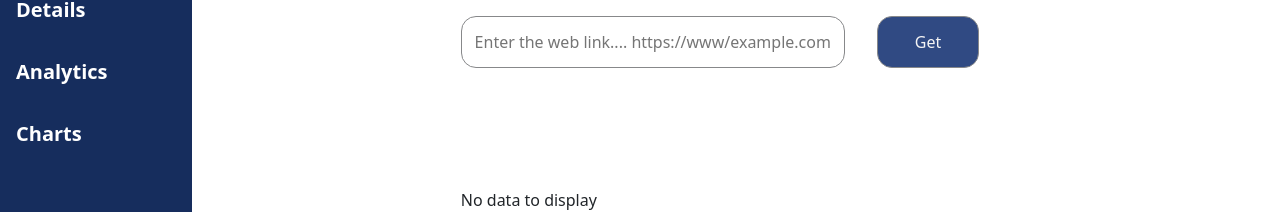
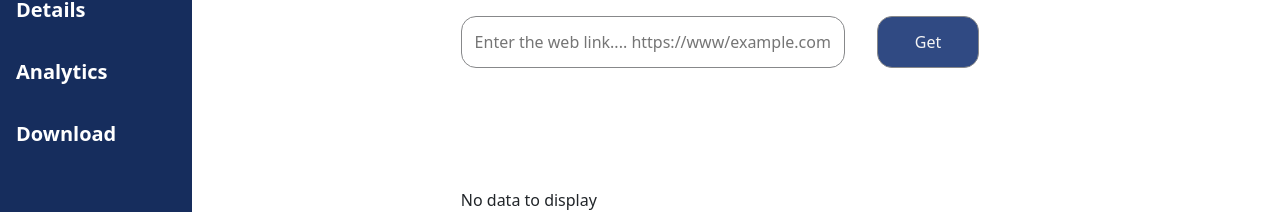
Before and after one commit to NageWC1/webscrapper, a React (Create React App) app: page / in a window 1280 px wide. Shown: the part 152-364 px from the top of the page. Built offline with nearby package versions, Linux system fonts and the light colour scheme.

Commit message:
created the download folder to download

```diff
--- a/src/components/home/side-bar.jsx
+++ b/src/components/home/side-bar.jsx
@@ -7,9 +7,9 @@ function SideBar() {
 
         </div>
           <ul className="side-bar-list">
-            <li>Details</li>
-            <li>Analytics</li>
-            <li>Charts</li>
+            <li><a>Details</a></li>
+            <li><a>Analytics</a></li>
+            <li><a>Download</a></li>
           </ul>
       </div>
     </>
```
